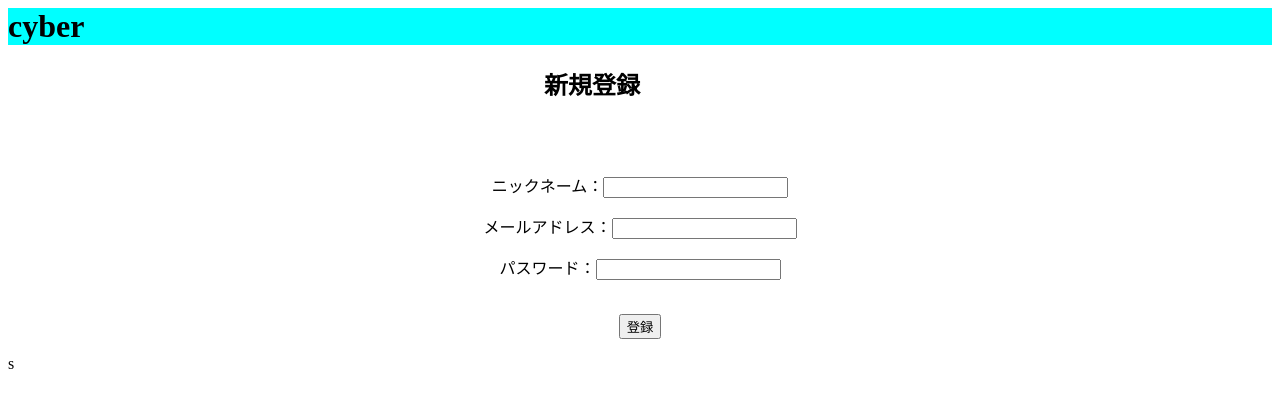
After one commit to kawamura-ac/b-team, a PHP site: page /Registration.php in a window 1280 px wide. The commit adds this page. Shown: the top 408 px of the page. Run offline with PHP 8.4, Linux system fonts and the light colour scheme.

Commit message:
0114修正

```diff
--- /dev/null
+++ b/Registration.php
@@ -0,0 +1,27 @@
+<link rel="stylesheet" href="css.php">
+   <?php
+
+
+    $body =<<<___EOF___
+
+    <header>
+        <h1>cyber</h1>
+    </header>
+    <h2>新規登録</h2>
+    <br>
+    <br>
+    <center>
+    <form method="POST">
+        <p>ニックネーム：<input type="text" name="" required></p>
+        <p>メールアドレス：<input type="email" name="email" required></p>
+        <p>パスワード：<input type="password" name="password" required></p>
+        <br>
+        <input type="submit" value="登録">
+    </form>
+     </center>
+
+
+    ___EOF___;
+echo  $body;
+?>
+   s
--- a/css.php
+++ b/css.php
@@ -25,8 +25,6 @@ footer{
     position: absolute;/*←絶対位置*/
     bottom: 15;
 
-
-
 }
 button{
 
--- a/user.php
+++ b/user.php
@@ -26,8 +26,7 @@
      </footer>
 
     ___EOF___;
-echo  $body;
-
+echo  $body
 
 
 
```
